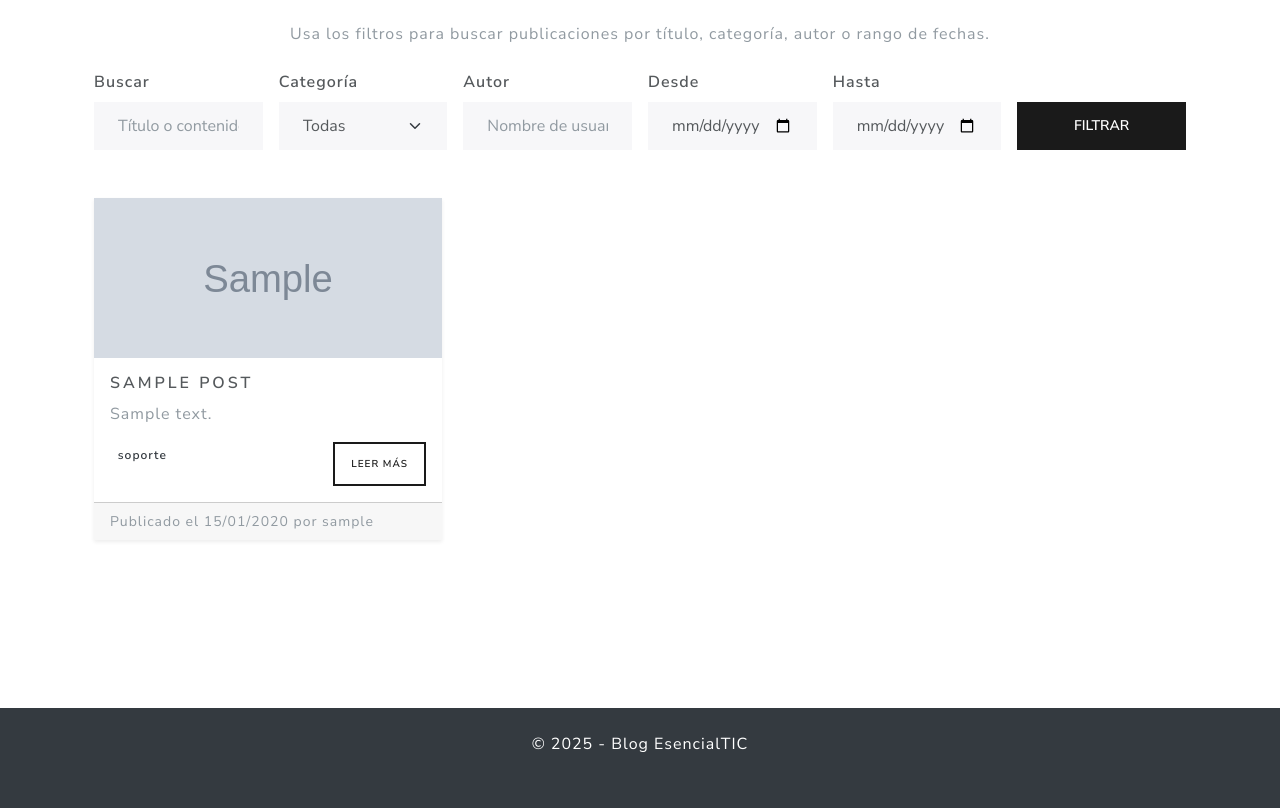
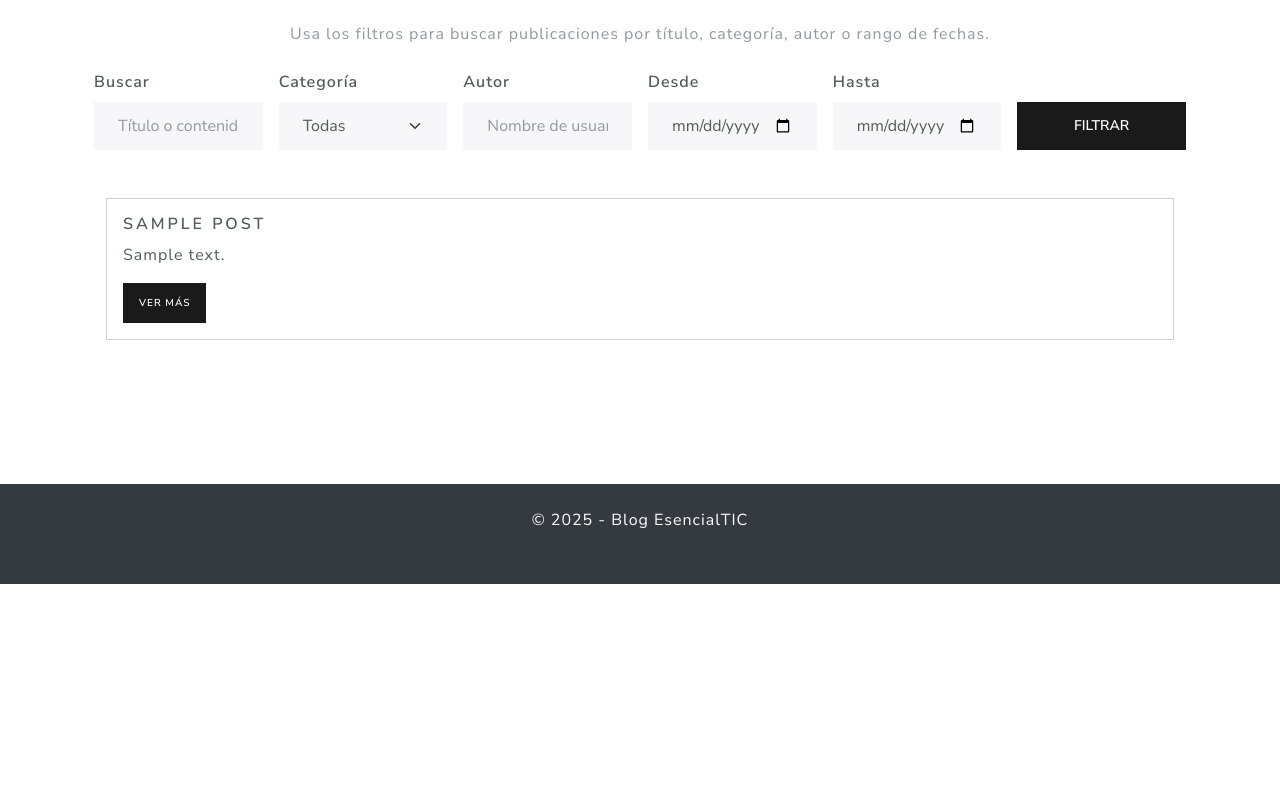
Before and after one commit to sergiorioscomar/blog, a Django app: page /blog/ in a window 1280 px wide. Shown: the part 199-1007 px from the top of the page. After the commit the page ends 783 px from the top, so only its background shows below. Run offline with Django 5.2, Linux system fonts and the light colour scheme; data comes from the database, SQL or seed files in the repository; tables that the repository leaves empty hold one stand-in row (values such as "Sample post"); grey boxes marked "Sample" are stand-in pictures; some libraries are stand-ins or nearby versions.

Commit message:
#14| extra pagination

```diff
--- a/django_project/apps/blog/templates/post_list.html
+++ b/django_project/apps/blog/templates/post_list.html
@@ -60,43 +60,45 @@
         </div>
     </form>
 
+    <div class="container mt-4">
+
     <!-- Listado de posts -->
-    <div class="row">
-        {% for post in posts %}
-            <div class="col-md-4 mb-4">
-                <div class="card h-100 shadow-sm border-0">
+    {% for post in posts %}
+        <div class="card mb-3">
+        <div class="card-body">
+            <h5 class="card-title">{{ post.titulo }}</h5>
+            <p class="card-text">{{ post.contenido|truncatechars:150 }}</p>
+            <a href="{% url 'detalle_post' post.id %}" class="btn btn-primary btn-sm">Ver más</a>
+        </div>
+        </div>
+    {% empty %}
+        <p>No se encontraron resultados.</p>
+    {% endfor %}
 
-                    <!-- Imagen pequeña arriba -->
-                    {% if post.imagen %}
-                        <img src="{{ post.imagen.url }}" class="card-img-top"
-                             style="object-fit: cover; height: 160px;">
-                    {% else %}
-                        <img src="{% static 'img/default-post.jpg' %}" class="card-img-top"
-                             style="object-fit: cover; height: 160px;">
-                    {% endif %}
+    <!-- Paginación -->
+    {% if is_paginated %}
+        <nav>
+        <ul class="pagination justify-content-center">
+            {% if page_obj.has_previous %}
+            <li class="page-item">
+                <a class="page-link" href="?page={{ page_obj.previous_page_number }}&{{ query_params }}">Anterior</a>
+            </li>
+            {% endif %}
 
-                    <div class="card-body d-flex flex-column">
-                        <h5 class="card-title">{{ post.titulo }}</h5>
-                        <p class="card-text text-muted">{{ post.contenido|truncatewords:20 }}</p>
-                        <div class="mt-auto">
-                            <span class="badge bg-secondary">{{ post.categoria|default:"Sin categoría" }}</span>
-                            <a href="{% url 'post-detail' post.pk %}" class="btn btn-outline-primary btn-sm float-end">
-                                Leer más
-                            </a>
-                        </div>
-                    </div>
-                    <div class="card-footer text-muted small">
-                        Publicado el {{ post.fecha_creacion|date:"d/m/Y" }} por {{ post.autor.username }}
-                    </div>
-                </div>
-            </div>
-        {% empty %}
-            <div class="col-12 text-center mt-5">
-                <div class="alert alert-warning">
-                    😢 No se encontraron posts que coincidan con tu búsqueda o filtro.
-                </div>
-            </div>
-        {% endfor %}
+            <li class="page-item disabled">
+            <span class="page-link">
+                Página {{ page_obj.number }} de {{ page_obj.paginator.num_pages }}
+            </span>
+            </li>
+
+            {% if page_obj.has_next %}
+            <li class="page-item">
+                <a class="page-link" href="?page={{ page_obj.next_page_number }}&{{ query_params }}">Siguiente</a>
+            </li>
+            {% endif %}
+        </ul>
+        </nav>
+    {% endif %}
     </div>
 
 </div>
```
